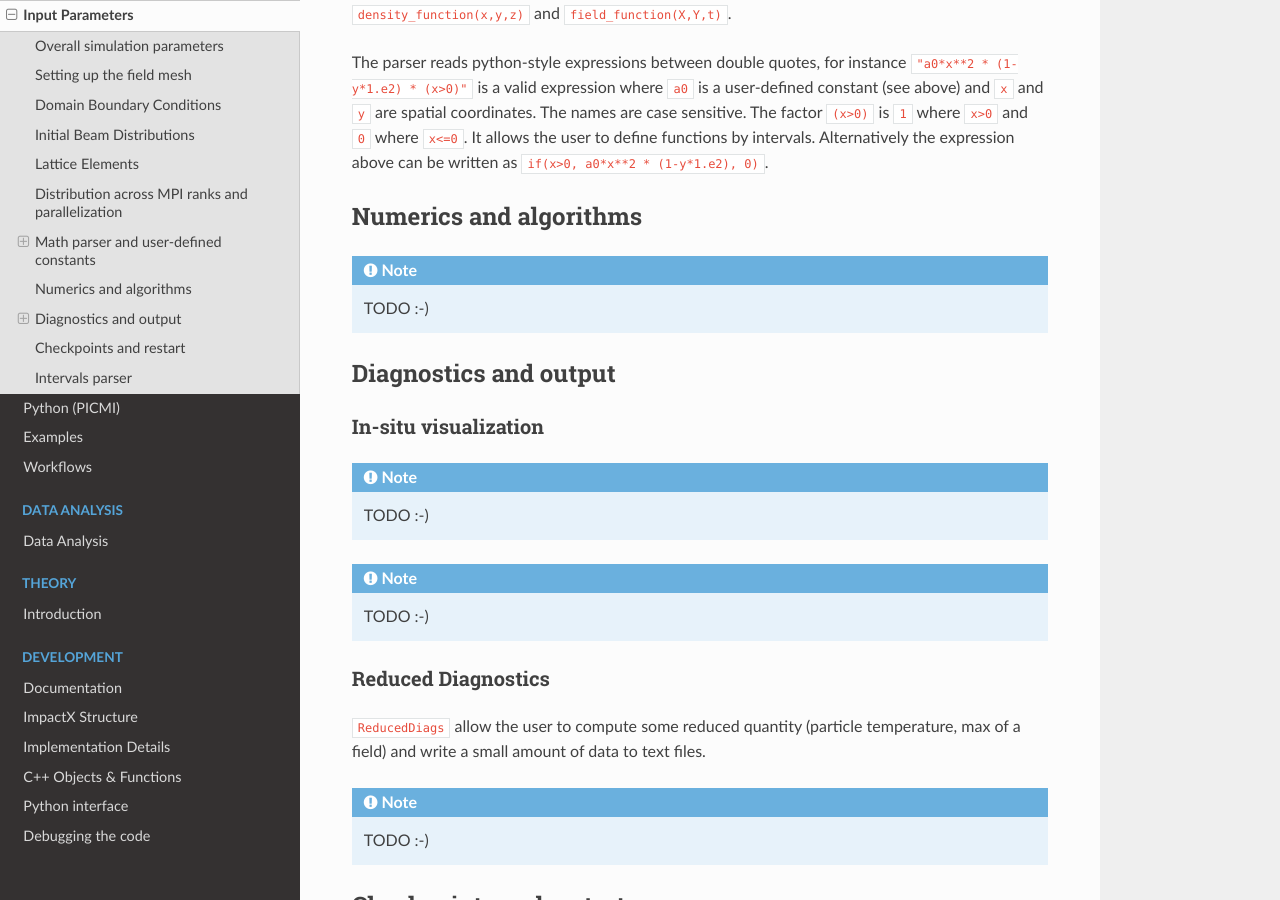
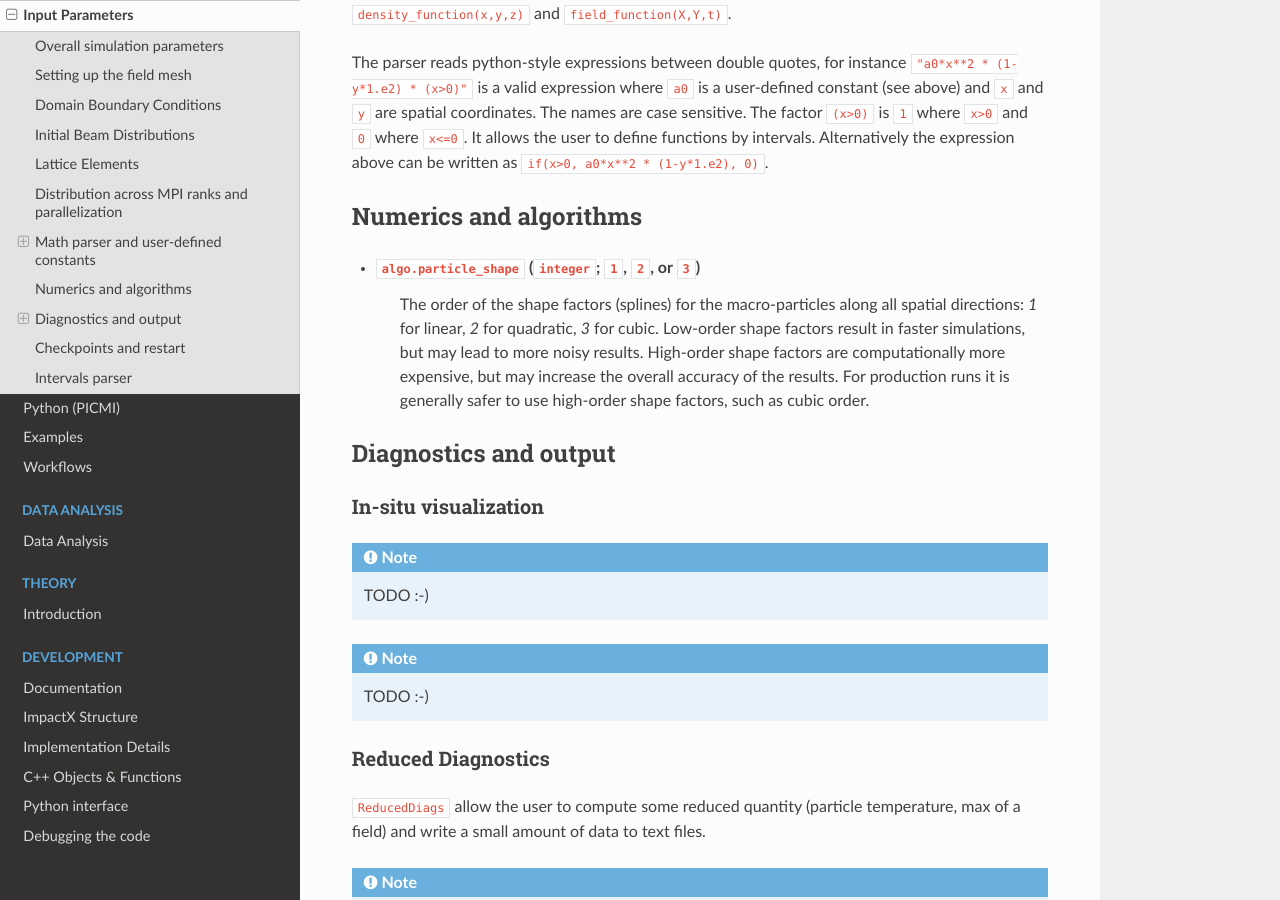
Before and after one commit to ECP-WarpX/impactx, a Sphinx documentation site: the page built from docs/source/usage/parameters.rst, in a window 1280 px wide and 900 px high, scrolled down 4212 px. Built offline with Sphinx 7.4.7 and the Read the Docs theme 2.0.0, drawn with Linux system fonts in a browser that asks for light colours.

Commit message:
Add: Particle Shape (#60)
Same inputs variable name used as in WarpX.

```diff
--- a/docs/source/usage/parameters.rst
+++ b/docs/source/usage/parameters.rst
@@ -214,9 +214,10 @@ Alternatively the expression above can be written as ``if(x>0, a0*x**2 * (1-y*1.
 Numerics and algorithms
 -----------------------
 
-.. note::
-
-   TODO :-)
+* ``algo.particle_shape`` (``integer``; ``1``, ``2``, or ``3``)
+    The order of the shape factors (splines) for the macro-particles along all spatial directions: `1` for linear, `2` for quadratic, `3` for cubic.
+    Low-order shape factors result in faster simulations, but may lead to more noisy results.
+    High-order shape factors are computationally more expensive, but may increase the overall accuracy of the results. For production runs it is generally safer to use high-order shape factors, such as cubic order.
 
 
 .. _running-cpp-parameters-diagnostics:
```
Also changed, not shown: 3 other files.
